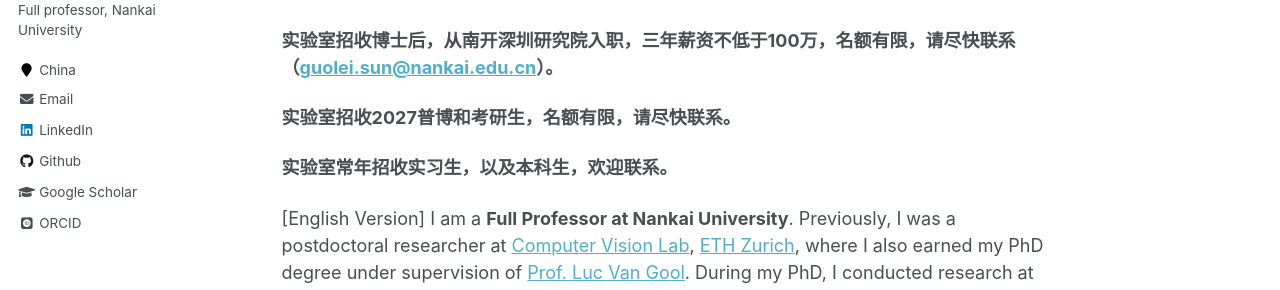
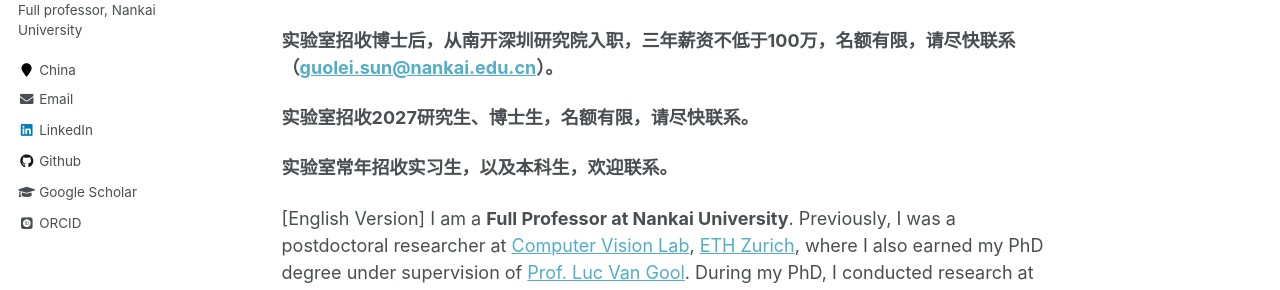
Before and after one commit to GuoleiSun/GuoleiSun.github.io, a Jekyll site: the page built from _pages/about.md, in a window 1280 px wide and 1215 px high. Shown: the part 373-663 px from the top of the window. Built offline with Jekyll 4.4.1, drawn with Linux system fonts in a browser that asks for light colours; some web fonts are replaced.

Commit message:
Update about.md

```diff
--- a/_pages/about.md
+++ b/_pages/about.md
@@ -11,7 +11,7 @@
 
 <strong>实验室招收博士后，从南开深圳研究院入职，三年薪资不低于100万，名额有限，请尽快联系（<guolei.sun@nankai.edu.cn>）。<strong>
 
-<strong>实验室招收2027普博和考研生，名额有限，请尽快联系。<strong>
+<strong>实验室招收2027研究生、博士生，名额有限，请尽快联系。<strong>
 
 <strong>实验室常年招收实习生，以及本科生，欢迎联系。<strong>
 
```
